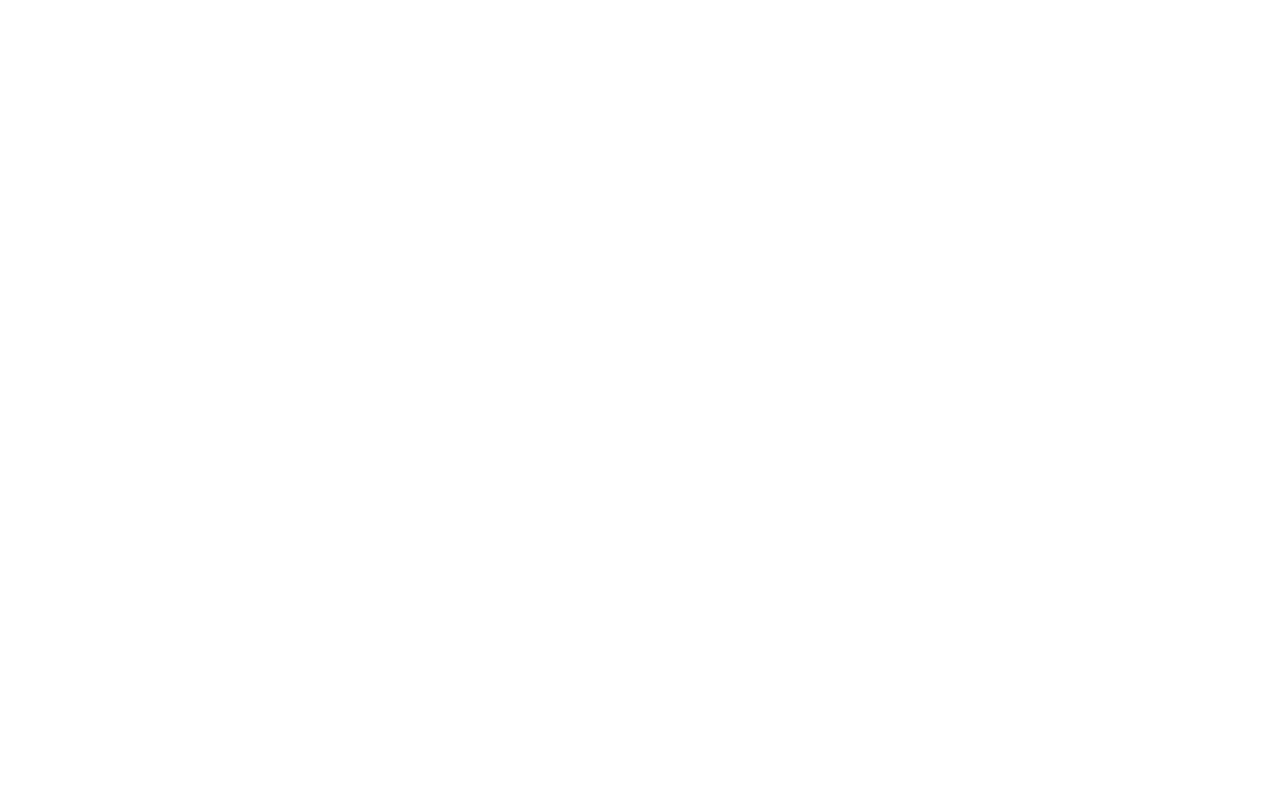
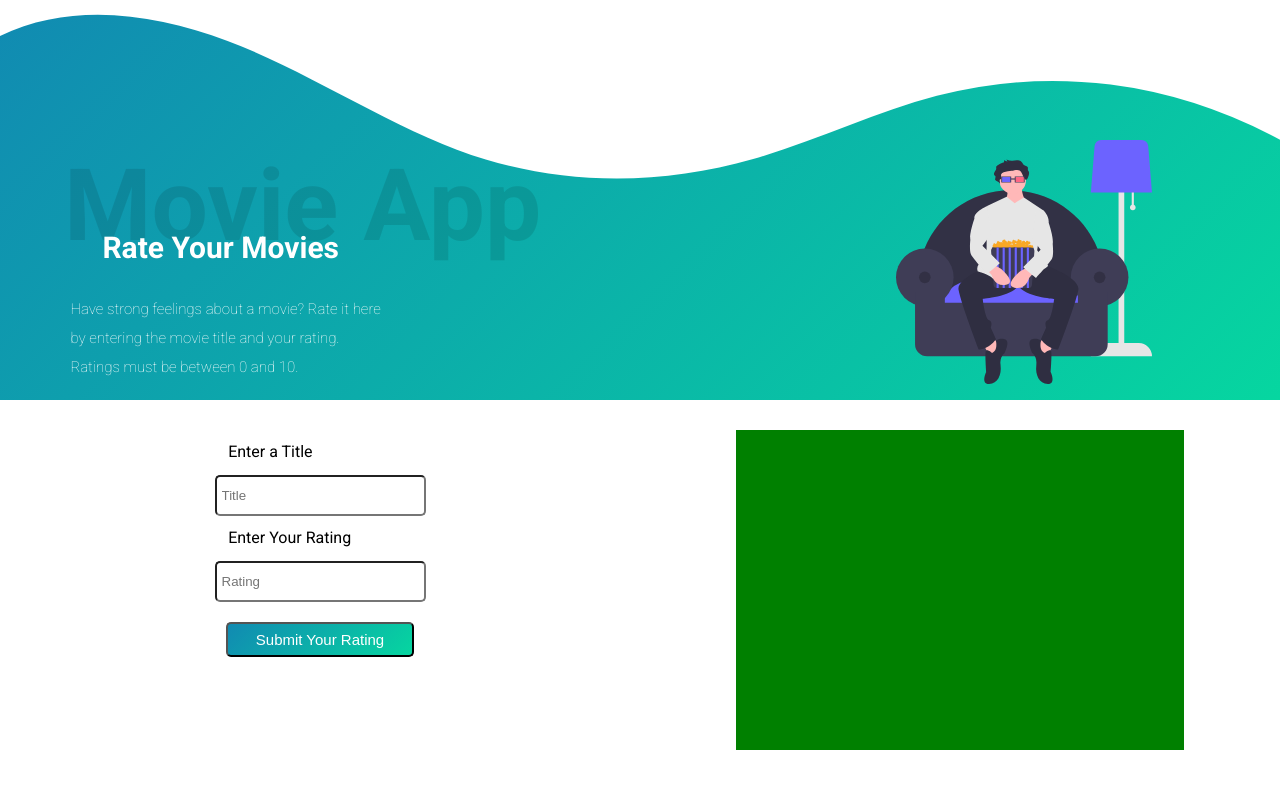
Before and after one commit to JB0925/jQuery-Part-One-and-Two, a plain HTML site: page part_two.html in a window 1280 px wide. Drawn offline with Linux system fonts and the light colour scheme.

Commit message:
begin movie app creation

```diff
--- a/part_two.css
+++ b/part_two.css
@@ -0,0 +1,114 @@
+body {
+    margin: 0;
+    padding: 0;
+    font-family: 'Roboto', sans-serif;
+}
+
+.parent {
+    position: relative;
+    background-image: linear-gradient(135deg, #118AB2, #06D6A0);
+    background-size: cover;
+    min-height: 50vh;
+    min-width: 80vw;
+    z-index: 1;
+}
+
+.parent h1 {
+    position: absolute;
+    margin-left: 5%;
+    top: 20%;
+    font-size: 100px;
+    opacity: .1;
+}
+
+.parent h3 {
+    position: absolute;
+    font-size: 30px;
+    top: 50%;
+    left: 8%;
+    color: white;
+}
+
+.parent p {
+    position: absolute;
+    color: white;
+    top: 70%;
+    left: 5.5%;
+    font-size: 15px;
+    font-weight: 100;
+    width: 25%;
+    line-height: 1.8rem;
+}
+
+.parent img {
+    position: absolute;
+    top: 35%;
+    left: 70%;
+    width: 20%;
+}
+
+.custom-shape-divider-top-1623469618 {
+    position: absolute;
+    top: 0;
+    left: 0;
+    width: 100%;
+    overflow: hidden;
+    line-height: 0;
+    transform: rotate(180deg);
+    z-index: 0;
+}
+
+.custom-shape-divider-top-1623469618 svg {
+    position: relative;
+    display: block;
+    width: calc(100% + 1.3px);
+    height: 181px;
+}
+
+.custom-shape-divider-top-1623469618 .shape-fill {
+    fill: #FFFFFF;
+}
+
+.info {
+    display: flex;
+    margin-top: 30px;
+    justify-content: space-around;
+}
+
+form {
+    display: flex;
+    flex-direction: column;
+    align-items: center;
+    height: 40vh;
+    width: 35vw;
+    line-height: 2.8rem;
+}
+
+form label {
+    align-self: flex-start;
+    margin-left: 29.5%;
+}
+
+form input {
+    height: 35px;
+    width: 200px;
+    border-radius: 5px;
+    outline: none;
+    padding-left: 5px;
+}
+
+form button {
+    background-image: linear-gradient(135deg, #118AB2, #06D6A0);
+    color: white;
+    font-size: 15px;
+    margin-top: 20px;
+    height: 35px;
+    width: 42%;
+    border-radius: 5px;
+}
+
+.ratings {
+    background-color: green;
+    height: 40vh;
+    width: 35vw;
+}
--- a/part_two.html
+++ b/part_two.html
@@ -4,10 +4,37 @@
     <meta charset="UTF-8">
     <meta http-equiv="X-UA-Compatible" content="IE=edge">
     <meta name="viewport" content="width=device-width, initial-scale=1.0">
+    <link rel="preconnect" href="https://fonts.gstatic.com">
+    <link href="https://fonts.googleapis.com/css2?family=Roboto:wght@100;400;700&display=swap"
+          rel="stylesheet">
     <link rel="stylesheet" href="part_two.css">
     <title>Movie Ratings</title>
 </head>
 <body>
+    <div class="parent">
+        <h1>Movie App</h1>
+        <h3>Rate Your Movies</h3>
+        <p>Have strong feelings about a movie? Rate it here by
+            entering the movie title and your rating. Ratings must be
+            between 0 and 10.
+        </p>
+        <img src="movies.svg" alt="Watch Movies">
+        <div class="custom-shape-divider-top-1623469618">
+            <svg data-name="Layer 1" xmlns="http://www.w3.org/2000/svg" viewBox="0 0 1200 120" preserveAspectRatio="none">
+                <path d="M985.66,92.83C906.67,72,823.78,31,743.84,14.19c-82.26-17.34-168.06-16.33-250.45.39-57.84,11.73-114,31.07-172,41.86A600.21,600.21,0,0,1,0,27.35V120H1200V95.8C1132.19,118.92,1055.71,111.31,985.66,92.83Z" class="shape-fill"></path>
+            </svg>
+        </div>
+    </div>
+    <div class="info">
+        <form action="#">
+            <label for="title">Enter a Title</label>
+            <input type="text" name="title" id="title" minlength="2" pattern="[A-Za-z0-9\s]{2,}" placeholder="Title">
+            <label for="rating">Enter Your Rating</label>
+            <input type="number" name="rating" id="rating" min="0" max="10" placeholder="Rating">
+            <button type="submit">Submit Your Rating</button>
+        </form>
+        <div class="ratings"></div>
+    </div>
     <script src="part_two.js"></script>
 </body>
 </html>
```
Also changed, not shown: movies.svg (added).
